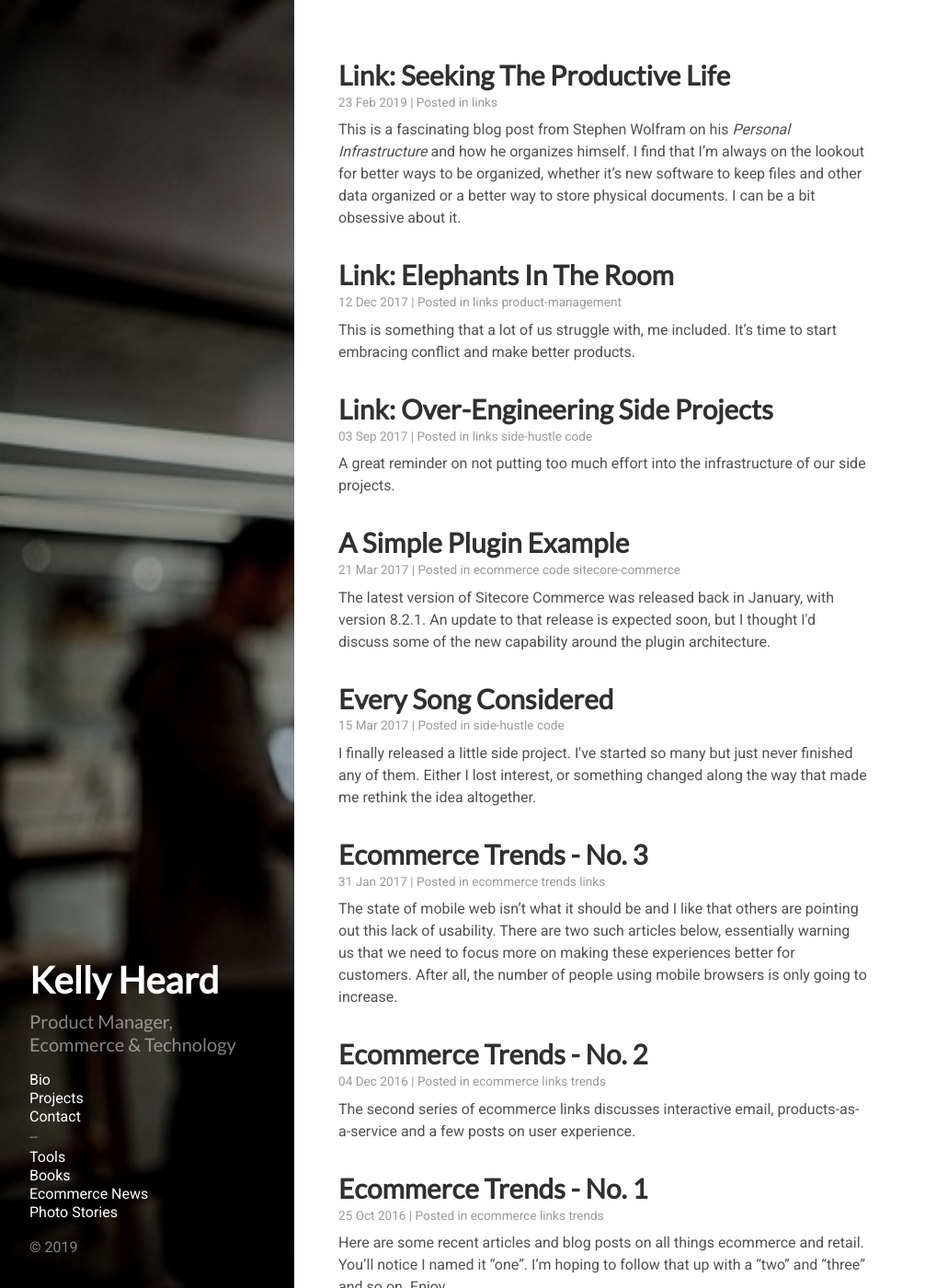
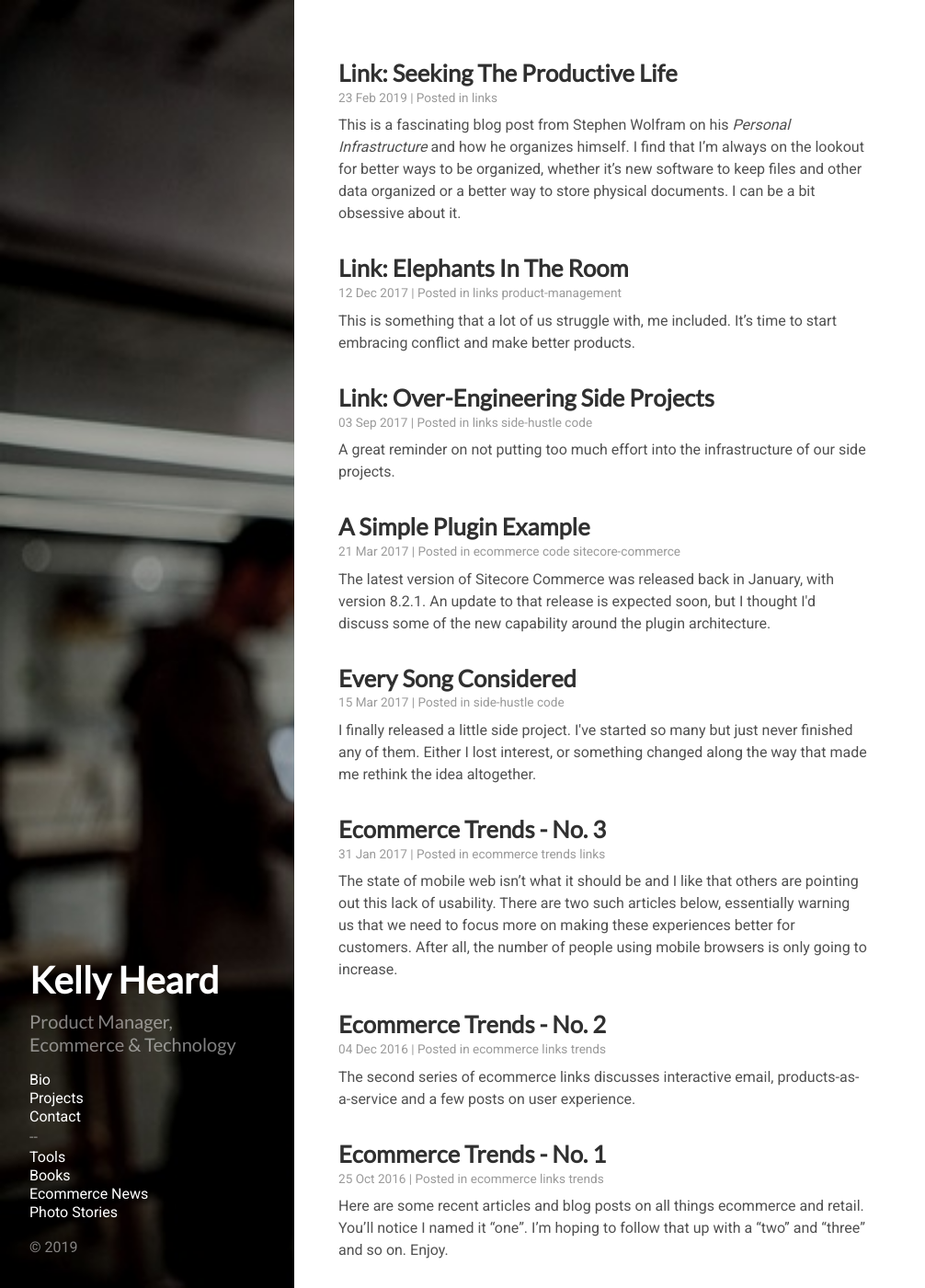
Before and after one commit to heardk/heardk.github.io, a Jekyll site: the page built from index.html, in a window 1280 px wide and 1400 px high. Shown: the whole window at 92% size, without its empty margins (0-1006 px from the left). Built offline with Jekyll 4.4.1, drawn with Linux system fonts in a browser that asks for light colours; the list of posts is cut into pages by our own code.

Commit message:
Update app.css

```diff
--- a/public/css/app.css
+++ b/public/css/app.css
@@ -1,10 +1,6 @@
 html {
   font-family: 'Roboto', sans-serif;
   font-size: 1rem;
-}
-
-h1 {
-  font-size: 1.85rem;
 }
 
 .bio-table {
```
